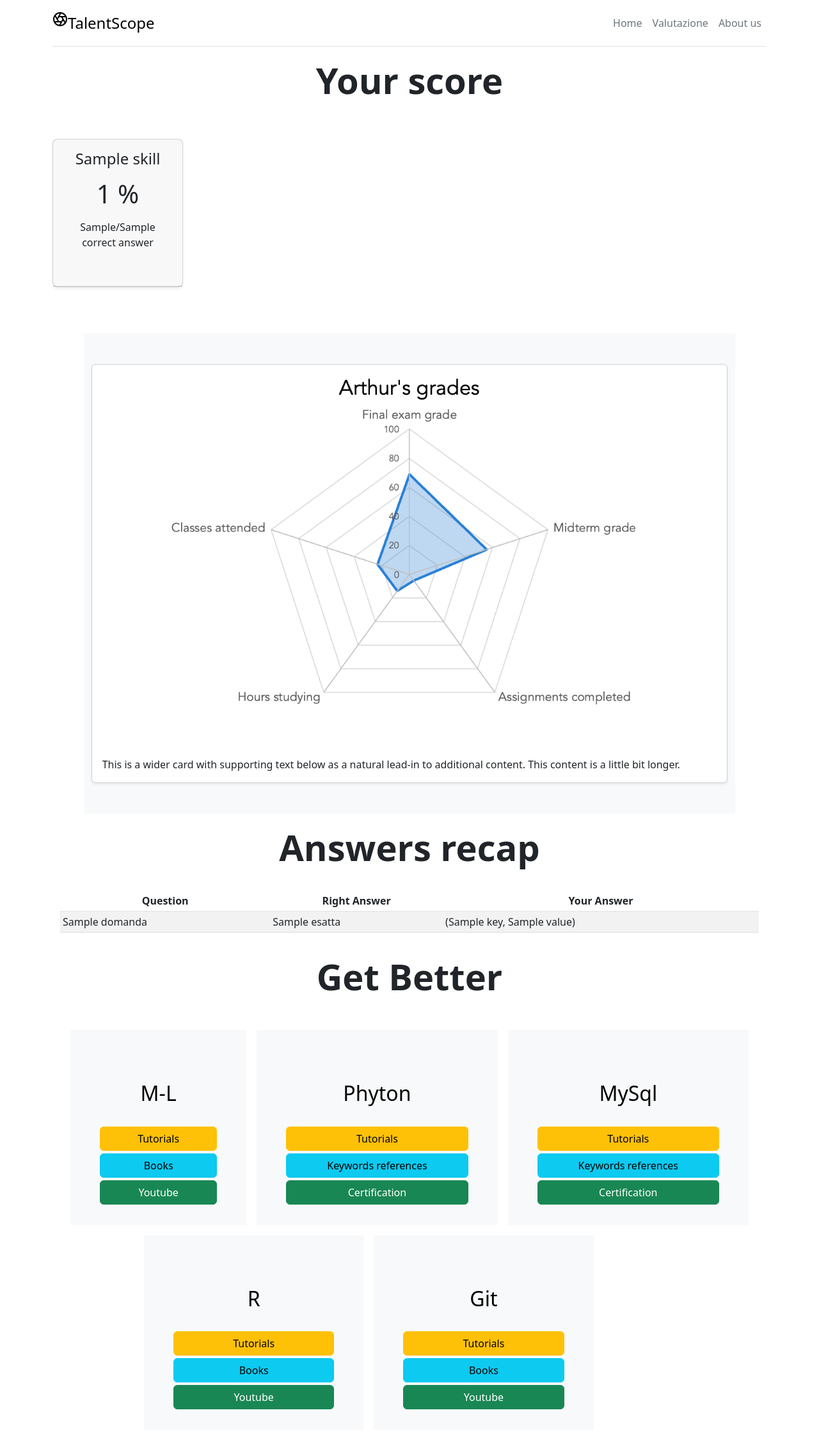
After one commit to electra995/Talentscope, a Flask app: template templates/evaluation_scientist.html in a window 1280 px wide. The commit adds this page. Shown: the whole page at 64% size. Run offline with Flask 3, Linux system fonts and the light colour scheme; the template is opened without the code that fills it: most values are stand-ins (such as "Sample title", 1, 10 or a date in 2020); some libraries are stand-ins or nearby versions.

Commit message:
pulluppo gian

```diff
--- a/app.py
+++ b/app.py
@@ -101,8 +101,8 @@ def questionario(skill: str, role: str):
             skill = 'PowerBI'
         elif skill == 'PowerBI':
             counter_tot = popola_counter()
-            plot(role, counter_tot)
-            return render_template('valutazioni.html', quiz_tot=quiz_tot, counter_tot=counter_tot)
+            '''plot(role, counter_tot)'''
+            return render_template('evaluation_analyst.html', quiz_tot=quiz_tot, counter_tot=counter_tot)
 
     else:
         if skill == 'inizio':
@@ -117,13 +117,12 @@ def questionario(skill: str, role: str):
             skill = 'Git'
         elif skill == 'Git':
             counter_tot = popola_counter()
-            plot(role, counter_tot)
-            return render_template('valutazioni.html', quiz_tot=quiz_tot, counter_tot=counter_tot)
+            '''plot(role, counter_tot)'''
+            return render_template('evaluation_scientist.html', quiz_tot=quiz_tot, counter_tot=counter_tot)
 
     query_db(skill)
 
     return render_template('quiz.html', quiz_per_skill=quiz_per_skill, skill=skill, role=role)
-
 
 @app.route('/post/quiz/', methods=['POST'])
 def post_quiz():
--- a/templates/Aboutus.html
+++ b/templates/Aboutus.html
@@ -110,8 +110,8 @@
 
 <main>
 
-  <section class="py-5 text-center container">
-    <div class="row py-lg-5">
+  <section class="py-3 text-center container">
+    <div class="row py-lg-3">
       <div class="col-lg-6 col-md-8 mx-auto">
         <h1 class="fw-light">About us</h1>
         <p class="lead text-body-secondary">We are a group of Junior Data Engineers among young digital entrepreneurs, developers, marketers, designers. Born as a startup, we have maintained the same mentality over time: we are concrete, we look at results and invest in talent and meritocracy.</p>
--- /dev/null
+++ b/templates/evaluation_scientist.html
@@ -0,0 +1,282 @@
+<!doctype html>
+<html lang="en" data-bs-theme="auto">
+  <head><script src="../static/assets/graphic/js/color-modes.js"></script>
+
+    <meta charset="utf-8">
+    <meta name="viewport" content="width=device-width, initial-scale=1">
+    <meta name="description" content="">
+    <meta name="author" content="Mark Otto, Jacob Thornton, and Bootstrap contributors">
+    <meta name="generator" content="Hugo 0.111.3">
+    <title>Dashboard Template · Bootstrap v5.3</title>
+
+    <link rel="canonical" href="https://getbootstrap.com/docs/5.3/examples/dashboard/">
+
+
+
+
+
+<link href="../static/assets/graphic/css/bootstrap.min.css" rel="stylesheet">
+
+    <style>
+      .bd-placeholder-img {
+        font-size: 1.125rem;
+        text-anchor: middle;
+        -webkit-user-select: none;
+        -moz-user-select: none;
+        user-select: none;
+      }
+
+      @media (min-width: 768px) {
+        .bd-placeholder-img-lg {
+          font-size: 3.5rem;
+        }
+      }
+
+      .b-example-divider {
+        width: 100%;
+        height: 3rem;
+        background-color: rgba(0, 0, 0, .1);
+        border: solid rgba(0, 0, 0, .15);
+        border-width: 1px 0;
+        box-shadow: inset 0 .5em 1.5em rgba(0, 0, 0, .1), inset 0 .125em .5em rgba(0, 0, 0, .15);
+      }
+
+      .b-example-vr {
+        flex-shrink: 0;
+        width: 1.5rem;
+        height: 100vh;
+      }
+
+      .bi {
+        vertical-align: -.125em;
+        fill: currentColor;
+      }
+
+      .nav-scroller {
+        position: relative;
+        z-index: 2;
+        height: 2.75rem;
+        overflow-y: hidden;
+      }
+
+      .nav-scroller .nav {
+        display: flex;
+        flex-wrap: nowrap;
+        padding-bottom: 1rem;
+        margin-top: -1px;
+        overflow-x: auto;
+        text-align: center;
+        white-space: nowrap;
+        -webkit-overflow-scrolling: touch;
+      }
+
+      .btn-bd-primary {
+        --bd-violet-bg: #712cf9;
+        --bd-violet-rgb: 112.520718, 44.062154, 249.437846;
+
+        --bs-btn-font-weight: 600;
+        --bs-btn-color: var(--bs-white);
+        --bs-btn-bg: var(--bd-violet-bg);
+        --bs-btn-border-color: var(--bd-violet-bg);
+        --bs-btn-hover-color: var(--bs-white);
+        --bs-btn-hover-bg: #6528e0;
+        --bs-btn-hover-border-color: #6528e0;
+        --bs-btn-focus-shadow-rgb: var(--bd-violet-rgb);
+        --bs-btn-active-color: var(--bs-btn-hover-color);
+        --bs-btn-active-bg: #5a23c8;
+        --bs-btn-active-border-color: #5a23c8;
+      }
+      .bd-mode-toggle {
+        z-index: 1500;
+      }
+    </style>
+
+
+    <!-- Custom styles for this template -->
+    <link href="dashboard.css" rel="stylesheet">
+  </head>
+    <svg xmlns="http://www.w3.org/2000/svg" style="display: none;">
+      <symbol id="check2" viewBox="0 0 16 16">
+        <path d="M13.854 3.646a.5.5 0 0 1 0 .708l-7 7a.5.5 0 0 1-.708 0l-3.5-3.5a.5.5 0 1 1 .708-.708L6.5 10.293l6.646-6.647a.5.5 0 0 1 .708 0z"/>
+      </symbol>
+      <symbol id="circle-half" viewBox="0 0 16 16">
+        <path d="M8 15A7 7 0 1 0 8 1v14zm0 1A8 8 0 1 1 8 0a8 8 0 0 1 0 16z"/>
+      </symbol>
+      <symbol id="moon-stars-fill" viewBox="0 0 16 16">
+        <path d="M6 .278a.768.768 0 0 1 .08.858 7.208 7.208 0 0 0-.878 3.46c0 4.021 3.278 7.277 7.318 7.277.527 0 1.04-.055 1.533-.16a.787.787 0 0 1 .81.316.733.733 0 0 1-.031.893A8.349 8.349 0 0 1 8.344 16C3.734 16 0 12.286 0 7.71 0 4.266 2.114 1.312 5.124.06A.752.752 0 0 1 6 .278z"/>
+        <path d="M10.794 3.148a.217.217 0 0 1 .412 0l.387 1.162c.173.518.579.924 1.097 1.097l1.162.387a.217.217 0 0 1 0 .412l-1.162.387a1.734 1.734 0 0 0-1.097 1.097l-.387 1.162a.217.217 0 0 1-.412 0l-.387-1.162A1.734 1.734 0 0 0 9.31 6.593l-1.162-.387a.217.217 0 0 1 0-.412l1.162-.387a1.734 1.734 0 0 0 1.097-1.097l.387-1.162zM13.863.099a.145.145 0 0 1 .274 0l.258.774c.115.346.386.617.732.732l.774.258a.145.145 0 0 1 0 .274l-.774.258a1.156 1.156 0 0 0-.732.732l-.258.774a.145.145 0 0 1-.274 0l-.258-.774a1.156 1.156 0 0 0-.732-.732l-.774-.258a.145.145 0 0 1 0-.274l.774-.258c.346-.115.617-.386.732-.732L13.863.1z"/>
+      </symbol>
+      <symbol id="sun-fill" viewBox="0 0 16 16">
+        <path d="M8 12a4 4 0 1 0 0-8 4 4 0 0 0 0 8zM8 0a.5.5 0 0 1 .5.5v2a.5.5 0 0 1-1 0v-2A.5.5 0 0 1 8 0zm0 13a.5.5 0 0 1 .5.5v2a.5.5 0 0 1-1 0v-2A.5.5 0 0 1 8 13zm8-5a.5.5 0 0 1-.5.5h-2a.5.5 0 0 1 0-1h2a.5.5 0 0 1 .5.5zM3 8a.5.5 0 0 1-.5.5h-2a.5.5 0 0 1 0-1h2A.5.5 0 0 1 3 8zm10.657-5.657a.5.5 0 0 1 0 .707l-1.414 1.415a.5.5 0 1 1-.707-.708l1.414-1.414a.5.5 0 0 1 .707 0zm-9.193 9.193a.5.5 0 0 1 0 .707L3.05 13.657a.5.5 0 0 1-.707-.707l1.414-1.414a.5.5 0 0 1 .707 0zm9.193 2.121a.5.5 0 0 1-.707 0l-1.414-1.414a.5.5 0 0 1 .707-.707l1.414 1.414a.5.5 0 0 1 0 .707zM4.464 4.465a.5.5 0 0 1-.707 0L2.343 3.05a.5.5 0 1 1 .707-.707l1.414 1.414a.5.5 0 0 1 0 .708z"/>
+      </symbol>
+    </svg>
+
+
+<link href="headers.css" rel="stylesheet">
+</head>
+<body>
+<div class="container">
+    <header class="d-flex flex-wrap align-items-center justify-content-center justify-content-md-between py-3 mb-4 border-bottom">
+        <div class="col-md-3 mb-2 mb-md-0">
+            <a href="/" class="d-inline-flex link-body-emphasis text-decoration-none">
+                <svg xmlns="http://www.w3.org/2000/svg" width="24" height="24" fill="none" stroke="currentColor"
+                     stroke-linecap="round" stroke-linejoin="round" stroke-width="2" class="d-block mx-auto"
+                     role="img" viewBox="0 0 24 24"><title>Product</title>
+                    <circle cx="12" cy="12" r="10"/>
+                    <path d="M14.31 8l5.74 9.94M9.69 8h11.48M7.38 12l5.74-9.94M9.69 16L3.95 6.06M14.31 16H2.83m13.79-4l-5.74 9.94"/>
+                </svg>
+                <span class="fs-4">TalentScope</span>
+            </a>
+        </div>
+
+        <ul class="nav col-12 col-md-auto mb-2 justify-content-center mb-md-0">
+            <li><a href="{{ url_for('index') }}" class="nav-link px-2 link-secondary">Home</a></li>
+            <li><a href="{{ url_for('seconda') }}" class="nav-link px-2 link-secondary">Valutazione</a></li>
+            <li><a href="{{ url_for('about_us') }}" class="nav-link px-2 link-secondary">About us</a></li>
+        </ul>
+
+    </header>
+</div>
+<div class="container xxl-8">
+<h1 class="display-4 fw-bold lh-1 text-center mb-3">Your score</h1>
+    <br>
+    <br>
+    <div class="row row-cols-1 row-cols-md-5 mb-5 text-center">
+      {% for counter in counter_tot %}
+      <div class="col">
+        <div class="card mb-4 rounded-3 shadow-sm">
+          <div class="card-header py-3">
+            <h4 class="my-0 fw-normal">{{ counter.skill }}</h4>
+            <div class="card-body">
+            <h1 class="card-title pricing-card-title">{{ counter.percentuale() }} %</h1>
+            <ul class="list-unstyled mt-3 mb-4">
+              <li>{{ counter.risposte_esatte }}/{{ counter.risposte_tot }} correct answer</li>
+            </ul>
+            </div>
+          </div>
+        </div>
+      </div>
+      {% endfor %}
+    </div>
+</div>
+<div class="container col-xl-10 col-xxl-8 px-4 py-50">
+<div class="album py-5 bg-body-tertiary">
+    <div class="container">
+
+      <div class="row row-cols-2 row-cols-sm-2 row-cols-md-1 g-1">
+        <div class="col">
+          <div class="card shadow-sm">
+            <div class="row align-items-center g-lg-10 py-50">
+            <img src="../static/images/spider.png" alt="error">
+        </div>
+            <div class="card-body">
+              <p class="card-text">This is a wider card with supporting text below as a natural lead-in to additional content. This content is a little bit longer.</p>
+            </div>
+              </div>
+          </div>
+        </div>
+      </div>
+</div>
+</div>
+<br>
+<div class="container col-xxl-10 col-xxl-8 px-4 py-40">
+      <div class="table-responsive">
+        <table class="table table-striped table-sm">
+          <thead>
+          <h1 class="display-4 fw-bold lh-1 text-center mb-3">Answers recap</h1>
+          <br>
+            <tr>
+              <th class="text-center" scope="col">Question</th>
+              <th class="text-center" scope="col">Right Answer</th>
+              <th class="text-center" scope="col">Your Answer</th>
+            </tr>
+          </thead>
+          <tbody>
+            <tr>
+                {% for quiz in quiz_tot %}
+              <td>{{ quiz.domanda }}</td>
+              <td>{{ quiz.risposte['Esatta'] }}</td>
+              <td>{{ quiz.risposte[quiz.risposte['Data']] }}</td>
+            </tr>
+            {% endfor %}
+          </tbody>
+        </table>
+      </div>
+    </div>
+    <br>
+    <div class="container col-xxl-10 col-xxl-8 px-4 py-40">
+    <h1 class="display-4 fw-bold lh-1 text-center mb-3">Get Better</h1>
+    <br>
+    <div class="d-md-flex flex-md-equal w-100 my-md-3 ps-md-3">
+    <div class="text-bg-light me-md-3 pt-3 px-3 pt-md-5 px-md-5 text-center overflow-hidden">
+      <div class="my-3 py-3">
+        <h2 class="display-10">M-L</h2>
+        <br>
+        <div class="row align-items-center g-lg-1 py-40">
+            <a href="https://www.w3schools.com/python/python_ml_getting_started.asp" type="button" class="w-100 btn btn-sg btn-warning">Tutorials</a>
+            <a href="https://www.projectpro.io/article/machine-learning-books/661" type="button" class="w-100 btn btn-sg btn-info">Books</a>
+            <a href="https://www.youtube.com/watch?v=ukzFI9rgwfU&ab_channel=Simplilearn" type="button" class="w-100 btn btn-sg btn-success">Youtube</a>
+          </div>
+      </div>
+    </div>
+      <div class="text-bg-light me-md-3 pt-3 px-3 pt-md-5 px-md-5 text-center overflow-hidden">
+      <div class="my-3 py-3">
+        <h2 class="display-10">Phyton</h2>
+        <br>
+        <div class="row align-items-center g-lg-1 py-40">
+            <a href="https://www.w3schools.com/python/default.asp" type="button" class="w-100 btn btn-sg btn-warning">Tutorials</a>
+            <a href="https://www.w3schools.com/python/python_reference.asp" type="button" class="w-100 btn btn-sg btn-info">Keywords references</a>
+            <a href="https://campus.w3schools.com/collections/certifications/products/python-certificate" type="button" class="w-100 btn btn-sg btn-success">Certification</a>
+          </div>
+      </div>
+    </div>
+      <div class="text-bg-light me-md-3 pt-3 px-3 pt-md-5 px-md-5 text-center overflow-hidden">
+      <div class="my-3 py-3">
+        <h2 class="display-10">MySql</h2>
+        <br>
+        <div class="row align-items-center g-lg-1 py-40">
+                   <a href="https://www.w3schools.com/sql/default.asp" type="button" class="w-100 btn btn-sg btn-warning">Tutorials</a>
+            <a href="https://www.w3schools.com/sql/default.asp" type="button" class="w-100 btn btn-sg btn-info">Keywords references</a>
+            <a href="https://campus.w3schools.com/collections/certifications/products/sql-certificate" type="button" class="w-100 btn btn-sg btn-success">Certification</a>
+          </div>
+      </div>
+    </div>
+      <br>
+    </div>
+        <div class="container col-xl-10 col-xxl-8 px-4 py-40">
+          <div class="d-md-flex flex-md-equal w-100 my-md-3 ps-md-3">
+          <div class="text-bg-light me-md-3 pt-3 px-3 pt-md-5 px-md-5 text-center overflow-hidden">
+            <div class="my-3 py-3">
+            <h2 class="display-10">R</h2>
+            <br>
+        <div class="row align-items-center g-lg-1 py-40">
+                  <a href="https://www.w3schools.com/r/default.asp" type="button" class="w-100 btn btn-sg btn-warning">Tutorials</a>
+            <a href="https://r4ds.had.co.nz/" type="button" class="w-100 btn btn-sg btn-info">Books</a>
+            <a href="https://www.youtube.com/watch?v=_V8eKsto3Ug&ab_channel=freeCodeCamp.org" type="button" class="w-100 btn btn-sg btn-success">Youtube</a>
+          </div>
+          </div>
+      </div>
+            <div class="text-bg-light me-md-3 pt-3 px-3 pt-md-5 px-md-5 text-center overflow-hidden">
+      <div class="my-3 py-3">
+        <h2 class="display-10">Git</h2>
+        <br>
+        <div class="row align-items-center g-lg-1 py-40">
+           <a href="https://www.w3schools.com/git/default.asp" type="button" class="w-100 btn btn-sg btn-warning">Tutorials</a>
+            <a href="https://initialcommit.com/blog/best-git-books-2022" type="button" class="w-100 btn btn-sg btn-info">Books</a>
+            <a href="ttps://www.youtube.com/watch?v=tRZGeaHPoaw&ab_channel=KevinStratvert" type="button" class="w-100 btn btn-sg btn-success">Youtube</a>
+          </div>
+      </div>
+    </div>
+          </div>
+            </div>
+        </div>
+    </main>
+</div>
+
+
+    <script src="../assets/dist/js/bootstrap.bundle.min.js"></script>
+
+      <script src="https://cdn.jsdelivr.net/npm/feather-icons@4.28.0/dist/feather.min.js" integrity="sha384-uO3SXW5IuS1ZpFPKugNNWqTZRRglnUJK6UAZ/gxOX80nxEkN9NcGZTftn6RzhGWE" crossorigin="anonymous"></script><script src="https://cdn.jsdelivr.net/npm/chart.js@4.2.1/dist/chart.umd.min.js" integrity="sha384-gdQErvCNWvHQZj6XZM0dNsAoY4v+j5P1XDpNkcM3HJG1Yx04ecqIHk7+4VBOCHOG" crossorigin="anonymous"></script><script src="dashboard.js"></script>
+</div>
+</body>
+</html>
```
Also changed, not shown: templates/evaluation_analyst.html (added, +280 -0 lines), templates/home.html (+6 -6 lines), templates/quiz.html (+14 -11 lines), templates/seconda.html (+16 -20 lines), static/images/spider.png (added).
